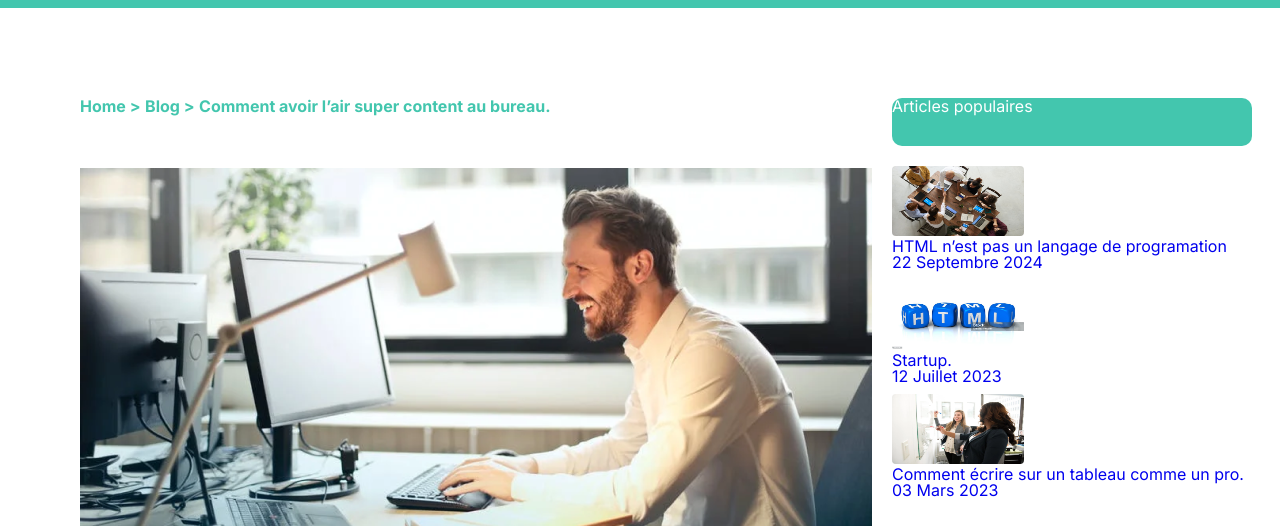
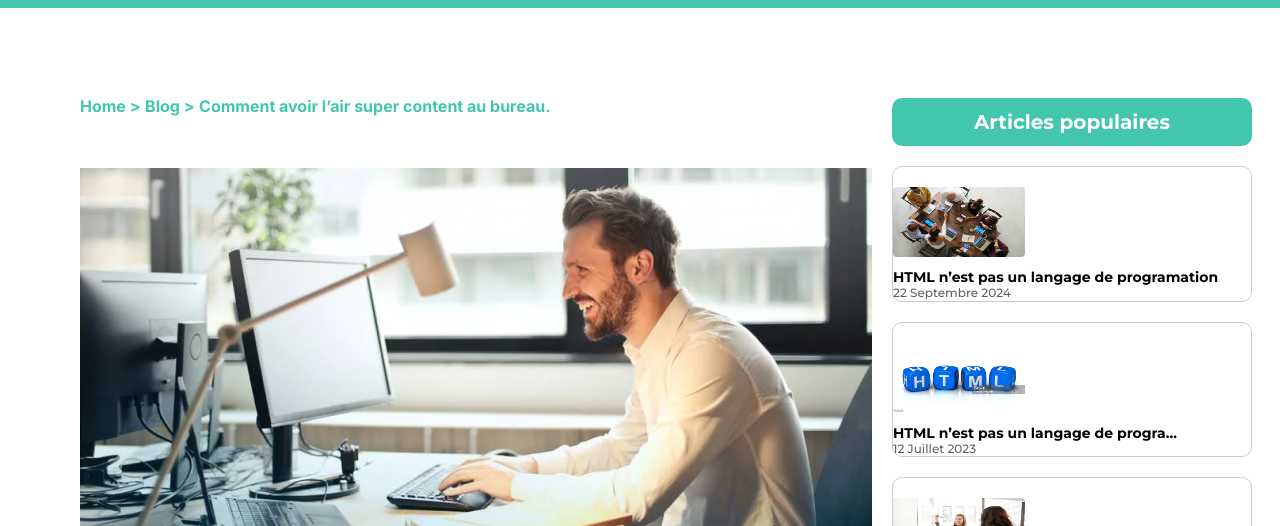
Before and after one commit to Hoa-Sheng/Projet-PMD-Site-Web, a plain HTML site: page index(page2).html in a window 1280 px wide. Shown: the part 79-605 px from the top of the page. Drawn offline with Linux system fonts and the light colour scheme; files whose address does not match are found by name.

Commit message:
dernier changement

```diff
--- a/index(page2).html
+++ b/index(page2).html
@@ -48,7 +48,7 @@
                         <a href="#Blog" class="iu">Blog ></a>
                         <a href="#post" class="iu"> Comment avoir l’air super content au bureau.</a>
                         <div>
-                            <img src="C:\Users\Hoa\Documents\HTMLCSS\cours_pmd_integration_maquette\Images\Banner_picture.png " alt="la banane" class="image">
+                            <img src="C:\Users\Hoa\Documents\HTMLCSS\cours_pmd_integration_maquette\Images\Banner_picture.png " alt="la banane" class="image_principal">
                             <div>
                                 <h3> Comment avoir l’air super content au bureau.</h3>
                                 <div class="info_auteur">
@@ -104,28 +104,38 @@
                             vous pourriez même découvrir une nouvelle façon d’aborder vos journées avec plus de légèreté et de bonne humeur !</p>
                         </div>
                     </div>
-                    <div>
+                    <div class="articles_populaires">
                         <h5>Articles populaires</h5>
-                        <div class="Articles">
+                        <div class="Article">
                             <a href="#article1"class="button_article">
                                 <div>
                                     <img src="C:\Users\Hoa\Documents\HTMLCSS\cours_pmd_integration_maquette\Images\meeting.png" alt="C'est ma maison" class="image_article">
-                                    <h6>HTML n’est pas un langage de programation</h3>
-                                    <p class="date_article">22 Septembre 2024</p>
+                                    <div class="description">
+                                        <h6>HTML n’est pas un langage de programation</h3>
+                                        <p class="date_article">22 Septembre 2024</p>
+                                    </div>
                                 </div>
                             </a>
+                        </div>
+                        <div class="Article">
                             <a href="#article2"class="button_article">
                                 <div>
                                     <img src="C:\Users\Hoa\Documents\HTMLCSS\cours_pmd_integration_maquette\Images\HTML.png" alt="H_T_M_L" class="image_article">
-                                    <h6>Startup.</h6>
-                                    <p class="date_article">12 Juillet 2023</p>
+                                    <div class="description">
+                                        <h6> HTML n’est pas un langage de progra…</h6>
+                                        <p class="date_article">12 Juillet 2023</p>
+                                    </div>
                                 </div>
                             </a>
+                        </div>
+                        <div class="Article">
                             <a href="#article3"class="button_article">
                                 <div>
                                     <img src="C:\Users\Hoa\Documents\HTMLCSS\cours_pmd_integration_maquette\Images\tableau.png" alt="On_écrit_sur_les_murs_les_noms_de_ceux_qu'on_aime" class="image_article">
-                                    <h6>Comment écrire sur un tableau comme un pro.</h6>
-                                    <p class="date_article">03 Mars 2023</p>
+                                    <div class="description">
+                                        <h6>Comment écrire sur un tableau comme un pro.</h6>
+                                        <p class="date_article">03 Mars 2023</p>
+                                    </div>
                                 </div>
                             </a>
                         </div>
--- a/style(page2).css
+++ b/style(page2).css
@@ -56,7 +56,7 @@ section div div{
     color: #43C6AE;
 }
 
-.contenue .image_illustration{
+.image_illustration{
     display: flex;
     flex-direction: row;
     width: 365px;
@@ -105,4 +105,63 @@ h5{
     width: 360px;
     height: 48px;
     border-radius: 10px;
+    display: flex;
+    justify-content: center;
+    align-items: center;
+    font-family: Montserrat;
+    font-size: 20px;
+    font-weight: 700;
+    line-height: 24.38px;
+    margin-bottom: 20px;
+
 }
+
+.Article{
+    display: flex;
+    flex-flow: row;
+    align-content: center;
+    border: 1px solid #00000033;
+    margin-bottom: 20px;
+    border-radius: 10px;
+}
+
+h6{
+    font-family: Montserrat;
+    font-size: 14px;
+    font-weight: 700;
+    line-height: 17.07px;
+    color: #000000;
+}
+
+.date_article{
+    font-family: Montserrat;
+    font-size: 12px;
+    font-weight: 500;
+    line-height: 14.63px;
+    color: #616161;
+
+}
+
+.Article:hover{
+    background-color: #36F1E6;
+    box-shadow: 0px 0px 10px 0px #00000059;
+}
+
+@media screen and (max-width: 1200px){
+    .articles_populaires{
+        position: absolute;
+        left: -999em;
+    }
+}
+
+@media screen and (max-width: 850px){
+    .image_principal{
+        width: 388px;
+    }
+    .image_illustration{
+        flex-direction: column;
+        justify-content: center;
+        padding: 20px;
+    }
+
+}
```
